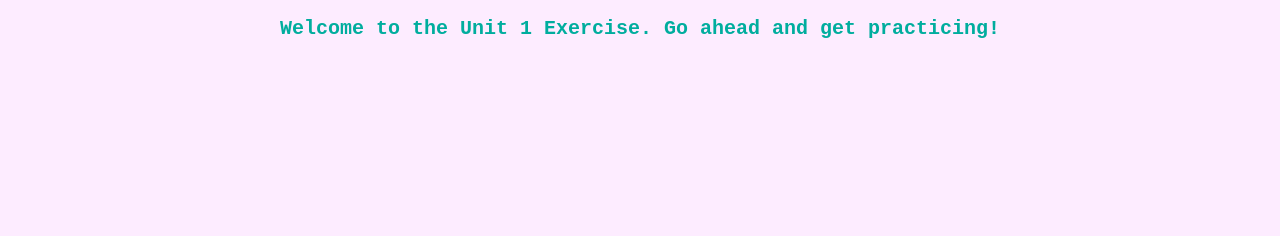
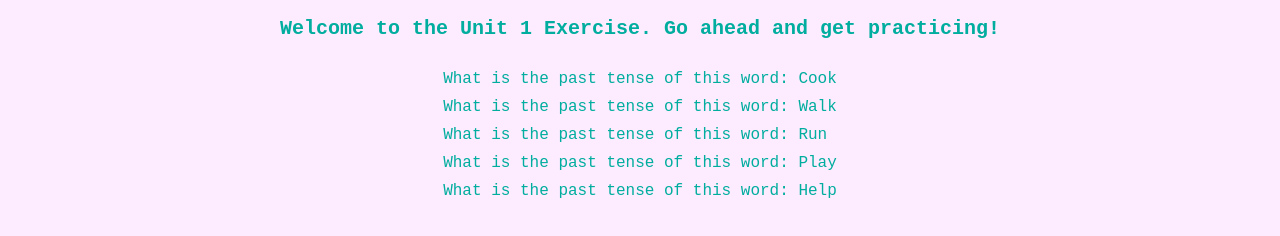
Before and after one commit to JianmingLinUMass/ms02, a plain HTML site: page front-end/Exercises/unit1exercise.html in a window 1280 px wide. Shown: the part 124-360 px from the top of the page. Drawn offline with Linux system fonts and the light colour scheme.

Commit message:
added basic js functionality for exercise page

```diff
--- a/front-end/Exercises/exercises.css
+++ b/front-end/Exercises/exercises.css
@@ -28,6 +28,7 @@ body {
 
 .description {
     font-size: 20px;
+    font-weight: bold;
     margin-top: 40px;
     color: #00ad9e;
 }
--- a/front-end/Exercises/exercises.js
+++ b/front-end/Exercises/exercises.js
@@ -0,0 +1,25 @@
+const build = () => {
+    const unit1baseQ = "What is the past tense of this word: ",
+    unit1Questions = [
+        "Cook", "Walk", "Run", "Play", "Help",
+    ],
+    unit1Answers = [
+        "Cooked", "Walked", "Ran", "Played", "Helped",
+    ],
+    exerciseContainer = document.getElementById("exercise");
+    let count = 1;
+    for(let i = 0; i < unit1Questions.length; i++) {
+        const curr = document.createElement('div');
+        const currID = "q" + count;
+        curr.setAttribute("class", "exercise-question");
+        curr.setAttribute("id", currID);
+        let currText = document.createTextNode(unit1Questions[i]);
+        //curr.appendChild(currText);
+        curr.innerHTML = unit1baseQ + unit1Questions[i];
+        //curr.innerText = "Hello";
+        exerciseContainer.appendChild(curr);
+        count++;
+    }
+};
+
+build();
--- a/front-end/Exercises/unit1exercise.html
+++ b/front-end/Exercises/unit1exercise.html
@@ -6,6 +6,7 @@
     <title>Unit 1 Exercise</title>
     <link rel="stylesheet" href="units.css">
     <link rel="stylesheet" href="../navbar.css">
+    <script type="module" src="../Exercises/exercises.js"></script>
 </head>
 </html>
 <body>
@@ -22,8 +23,6 @@
     <div class="page-main">
         <div class="title">Unit 1 Exercise</div>
         <div class="description">Welcome to the Unit 1 Exercise. Go ahead and get practicing!</div>
-        <div class="exercise">
-
-        </div>
+        <div class="exercise" id="exercise"></div>
     </div>
 </body>
--- a/front-end/Exercises/units.css
+++ b/front-end/Exercises/units.css
@@ -32,3 +32,13 @@ body {
     margin-top: 20px;
     color: #00ad9e;
 }
+.exercise {
+    display: flex;
+    flex-direction: column;
+    margin-top: 20px;
+}
+.exercise-question {
+    font-size: 16px;
+    color: #00ad9e;
+    margin-top: 10px;
+}
```
